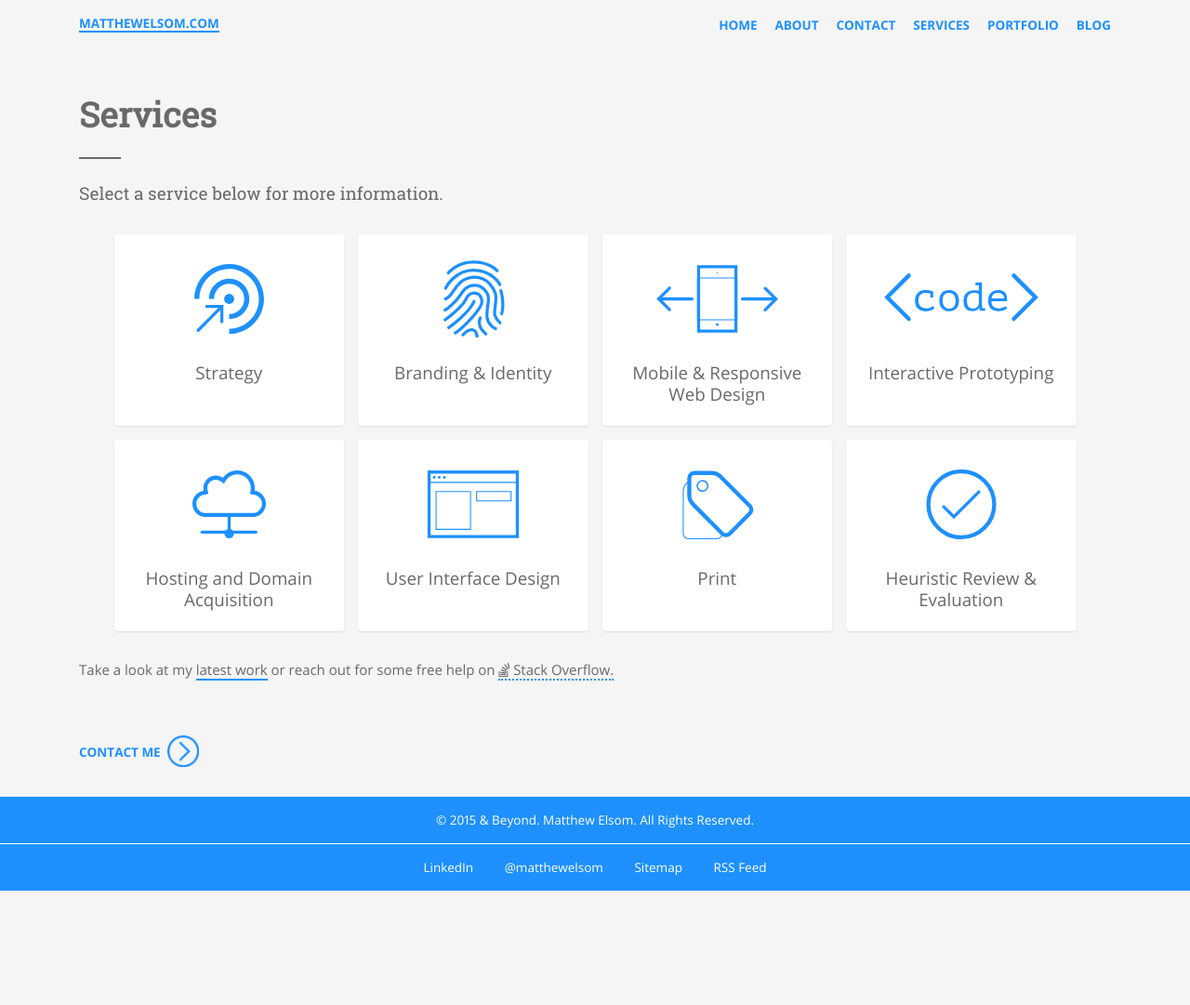
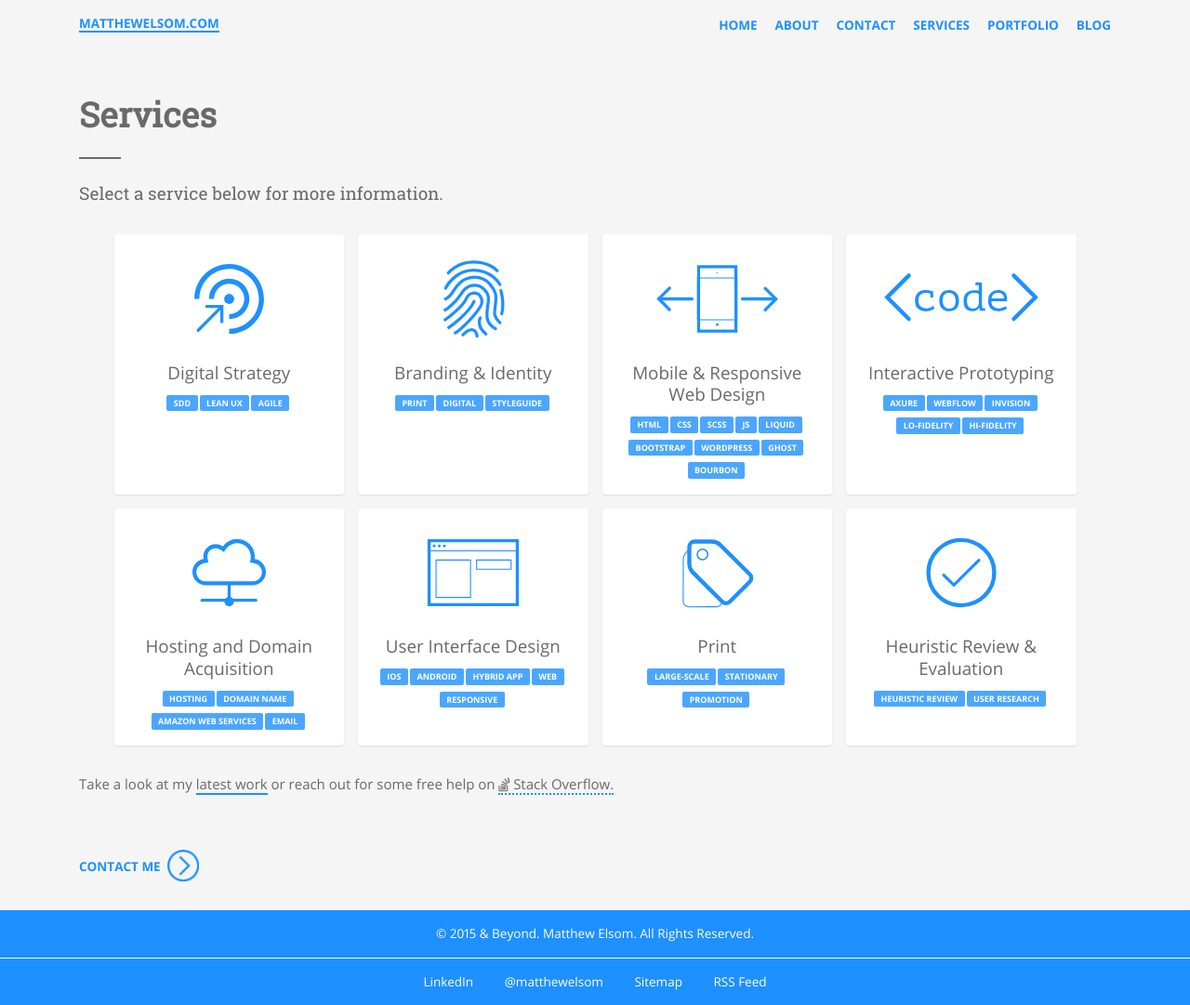
Before and after one commit to codophobia/matthewelsom.github.io, a Jekyll site: the page built from services/index.md, in a window 1280 px wide. Shown: the whole page at 93% size. Built offline with Jekyll 4.4.1, drawn with Linux system fonts in a browser that asks for light colours; before the commit the page ends 958 px from its top, so only the background shows below that.

Commit message:
Added approved tags - fixed height on homepage to allow for latest

```diff
--- a/assets/_sass/_layouts/_page.scss
+++ b/assets/_sass/_layouts/_page.scss
@@ -1,6 +1,10 @@
 //Home
 #home {
-
+  .wrapper {
+    position: relative;
+    min-height: 100%;
+    min-height: calc(100% - 368px);
+  }
   h1 {
     font-size: $h1-font-size;
     font-weight: normal;
@@ -187,7 +191,6 @@
     .modal {
       width: 48%;
       width: calc(50% - 2rem);
-      padding: $base-padding;
       margin: $small-spacing;
       background: white;
       border-radius: $base-border-radius;
@@ -199,11 +202,20 @@
         width: calc(25% - 2rem);
       }
 
-      label {
+      > label {
+        display: block;
+        padding: $base-padding;
         h4 {
           text-align: center;
           font-weight: normal;
           @include transition(all $base-duration $base-timing);
+        }
+        > ul.tags {
+          text-align: center;
+
+          li {
+            margin: 0 2px 2px 0;
+          }
         }
       }
       &:hover {
--- a/services/index.md
+++ b/services/index.md
@@ -9,14 +9,15 @@ Select a service below for more information.
   <div class="modal">
     <label for="modal-1" class="centered">
     <img class="cap" src="{{ site.baseurl }}/assets/img/cap/capabilities__strategy.svg">
-    <h4>Strategy</h4>
+    <h4>Digital Strategy</h4>
+    <ul class="tags"><li>SDD</li><li>Lean UX</li><li>Agile</li></ul>
     </label>
     <input class="modal-state" id="modal-1" type="checkbox" />
     <div class="modal-fade-screen">
     <div class="modal-inner">
       <div class="modal-close" for="modal-1"></div>
       <div class="modal-content">
-        <h2>Strategy</h2>
+        <h2>Digital Strategy</h2>
         <ul class="tags"><li>SDD</li><li>Lean UX</li><li>Agile</li></ul>
        <p>Which blogging platform is best? Will animation work? Can I use HTML5?</p>
        <p>I propose answers and craft design strategies that enable you to maintain a clear focus in the ever-changing digital market. Styleguide Driven Development, a Lean approach and agile development techniques are used in all projects.</p>
@@ -29,6 +30,7 @@ Select a service below for more information.
     <label for="modal-2" class="centered">
     <img class="cap" src="{{ site.baseurl }}/assets/img/cap/capabilities__branding.svg">
     <h4>Branding &amp; Identity</h4>
+    <ul class="tags"><li>Print</li><li>Digital</li><li>Styleguide</li></ul>
     </label>
     <input class="modal-state" id="modal-2" type="checkbox" />
     <div class="modal-fade-screen">
@@ -36,7 +38,7 @@ Select a service below for more information.
       <div class="modal-close" for="modal-2"></div>
       <div class="modal-content">
        <h2>Branding &amp; Identity</h2>
-       <ul class="tags"><li>Print</li><li>Digital</li><li>Styleguides</li></ul>
+       <ul class="tags"><li>Print</li><li>Digital</li><li>Styleguide</li></ul>
        <p>Bespoke and unique.</p>
        <p>I design corporate branding that covers everything from logo and icon design to color and typography use. All identities are hand crafted and designed with cross-platform use in mind.</p>
        <a class="cta" href="javascript:void(0)" title="Mobile &amp; Responsive Web Design"><label for="modal-3" class="modal-close-btn">Next</label></a>
@@ -48,6 +50,7 @@ Select a service below for more information.
     <label for="modal-3" class="centered">
       <img class="cap" src="{{ site.baseurl }}/assets/img/cap/capabilities_responsive.svg">
       <h4>Mobile &amp; Responsive Web Design</h4>
+      <ul class="tags"><li>HTML</li><li>CSS</li><li>SCSS</li><li>JS</li><li>Liquid</li><li>Bootstrap</li><li>Wordpress</li><li>Ghost</li><li>Bourbon</li></ul>
     </label>
     <input class="modal-state" id="modal-3" type="checkbox" />
     <div class="modal-fade-screen">
@@ -55,7 +58,7 @@ Select a service below for more information.
         <div class="modal-close" for="modal-3"></div>
         <div class="modal-content">
          <h2>Mobile &amp; Responsive Web Design</h2>
-         <ul class="tags"><li>HTML5</li><li>CSS</li><li>SCSS</li><li>JS</li><li>Handlebars</li><li>Bootstrap</li><li>Wordpress</li><li>Ghost</li><li>Bourbon</li></ul>
+         <ul class="tags"><li>HTML</li><li>CSS</li><li>SCSS</li><li>JS</li><li>Liquid</li><li>Bootstrap</li><li>Wordpress</li><li>Ghost</li><li>Bourbon</li></ul>
          <p>Interactive and accessible websites.</p>
           <p>I leverage the latest Responsive &amp; Adaptive design and development frameworks to deliver one-off professional websites that function seamlessly across multiple browsers and platforms.</p>
           <a class="cta" href="javascript:void(0)" title="Interactive Prototyping"><label for="modal-4" class="modal-close-btn">Next</label></a>
@@ -67,6 +70,7 @@ Select a service below for more information.
     <label for="modal-4" class="centered">
        <img class="cap" src="{{ site.baseurl }}/assets/img/cap/capabilities__prototype.svg">
       <h4>Interactive Prototyping</h4>
+      <ul class="tags"><li>Axure</li><li>Webflow</li><li>Invision</li><li>Lo-Fidelity</li><li>Hi-Fidelity</li></ul>
     </label>
     <input class="modal-state" id="modal-4" type="checkbox" />
     <div class="modal-fade-screen">
@@ -74,7 +78,7 @@ Select a service below for more information.
         <div class="modal-close" for="modal-4"></div>
         <div class="modal-content">
          <h2>Interactive Prototyping</h2>
-         <ul class="tags"><li>Axure</li><li>Webflow</li><li>Invision</li><li>Low-fidelity</li><li>High-fidelity</li></ul>
+         <ul class="tags"><li>Axure</li><li>Webflow</li><li>Invision</li><li>Lo-Fidelity</li><li>Hi-Fidelity</li></ul>
           <p>Save time with fast concept development.</p>
           <p>Ranging from Low Fidelity mock ups to High Fidelity interactive wireframes, I develop prototypes that validate ideas and provide opportunity for change and enhancement.</p>
           <a class="cta" href="javascript:void(0)" title="Hosting and Domain Acquisition"><label for="modal-5" class="modal-close-btn">Next</label></a>
@@ -86,6 +90,7 @@ Select a service below for more information.
     <label for="modal-5" class="centered">
       <img class="cap" src="{{ site.baseurl }}/assets/img/cap/capabilities__hosting.svg">
       <h4>Hosting and Domain Acquisition</h4>
+      <ul class="tags"><li>Hosting</li><li>Domain Name</li><li>Amazon Web Services</li><li>Email</li></ul>
     </label>
     <input class="modal-state" id="modal-5" type="checkbox" />
     <div class="modal-fade-screen">
@@ -105,6 +110,7 @@ Select a service below for more information.
     <label for="modal-6" class="centered">
       <img class="cap" src="{{ site.baseurl }}/assets/img/cap/capabilities__ui.svg">
       <h4>User Interface Design</h4>
+      <ul class="tags"><li>iOS</li><li>Android</li><li>Hybrid App</li><li>Web</li><li>Responsive</li></ul>
     </label>
     <input class="modal-state" id="modal-6" type="checkbox" />
     <div class="modal-fade-screen">
@@ -112,9 +118,7 @@ Select a service below for more information.
         <div class="modal-close" for="modal-6"></div>
         <div class="modal-content">
          <h2>User Interface Design</h2>
-         <ul class="tags"><li>iOS</li><li>Android</li>
-         <li>Hybrid App</li>
-         <li>Web</li></ul>
+         <ul class="tags"><li>iOS</li><li>Android</li><li>Hybrid App</li><li>Web</li><li>Responsive</li></ul>
           <p>Increase your visual impact.</p>
           <p>My tailored UI design solutions focus on brand consistency, IA, effective layout, ease of use and provide engaging places for your target audience to visit over and over again.</p>
           <a class="cta" href="javascript:void(0)" title="Print"><label for="modal-7" class="modal-close-btn">Next</label></a>
@@ -126,6 +130,7 @@ Select a service below for more information.
     <label for="modal-7" class="centered">
       <img class="cap" src="{{ site.baseurl }}/assets/img/cap/capabilities__print.svg">
       <h4>Print</h4>
+      <ul class="tags"><li>Large-Scale</li><li>Stationary</li><li>Promotion</li></ul>
     </label>
     <input class="modal-state" id="modal-7" type="checkbox" />
     <div class="modal-fade-screen">
@@ -145,6 +150,7 @@ Select a service below for more information.
     <label for="modal-8" class="centered">
       <img class="cap" src="{{ site.baseurl }}/assets/img/cap/capabilities__review.svg">
       <h4>Heuristic Review &amp; Evaluation</h4>
+      <ul class="tags"><li>Heuristic Review</li><li>User Research</li></ul>
     </label>
     <input class="modal-state" id="modal-8" type="checkbox" />
     <div class="modal-fade-screen">
@@ -152,9 +158,7 @@ Select a service below for more information.
         <div class="modal-close" for="modal-8"></div>
         <div class="modal-content">
          <h2>Heuristic Review &amp; Evaluation</h2>
-         <ul class="tags">
-           <li>Heuristic Review</li>
-           <li>User Research</li></ul>
+         <ul class="tags"><li>Heuristic Review</li><li>User Research</li></ul>
           <p>Better products for your users.</p>
           <p>I go beyond industry standard heuristic evaluation, and test your existing market solutions.</p>
           <p>To close the loop, I provide recommendations and quick fix adjustments that enhance product flows and deliver quick wins to you and your target audience.</p>
```
Also changed, not shown: _data/tags.yml (added, +41 -0 lines).
